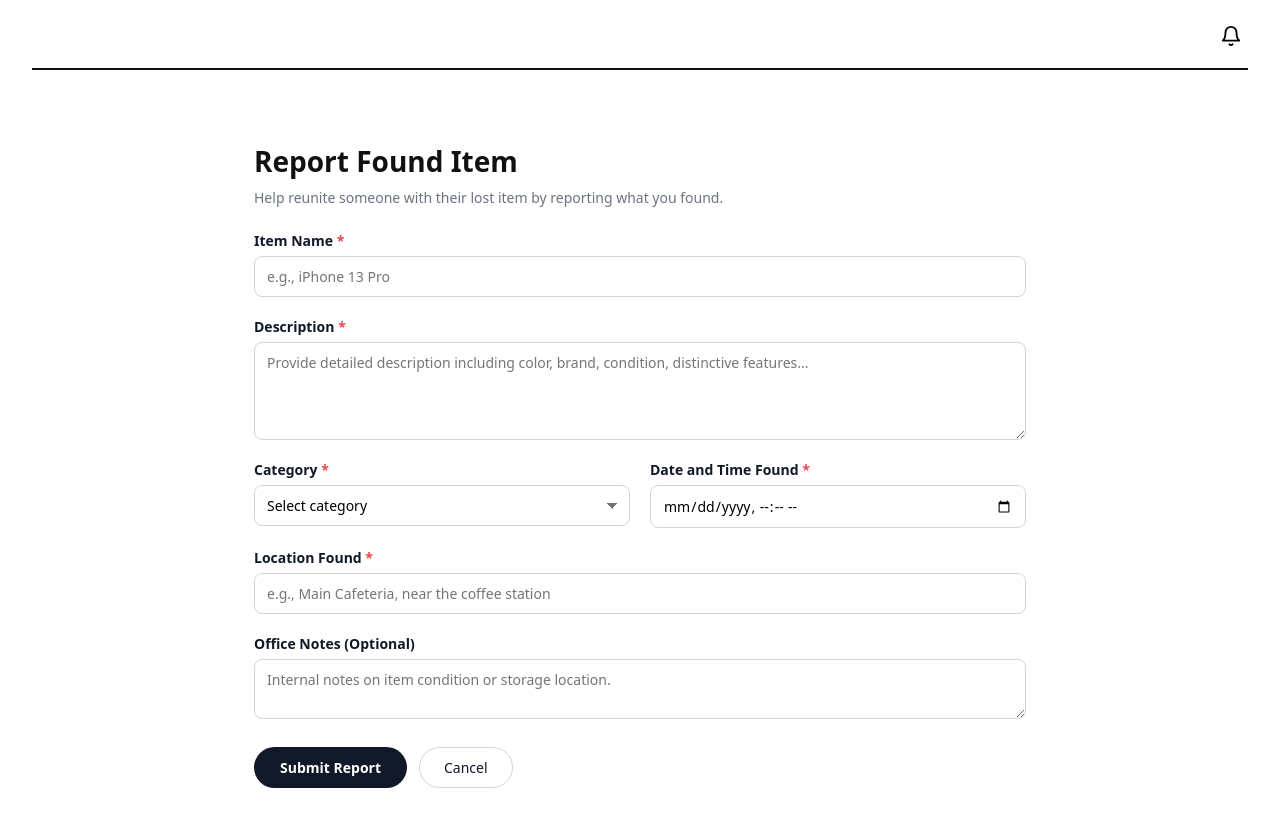
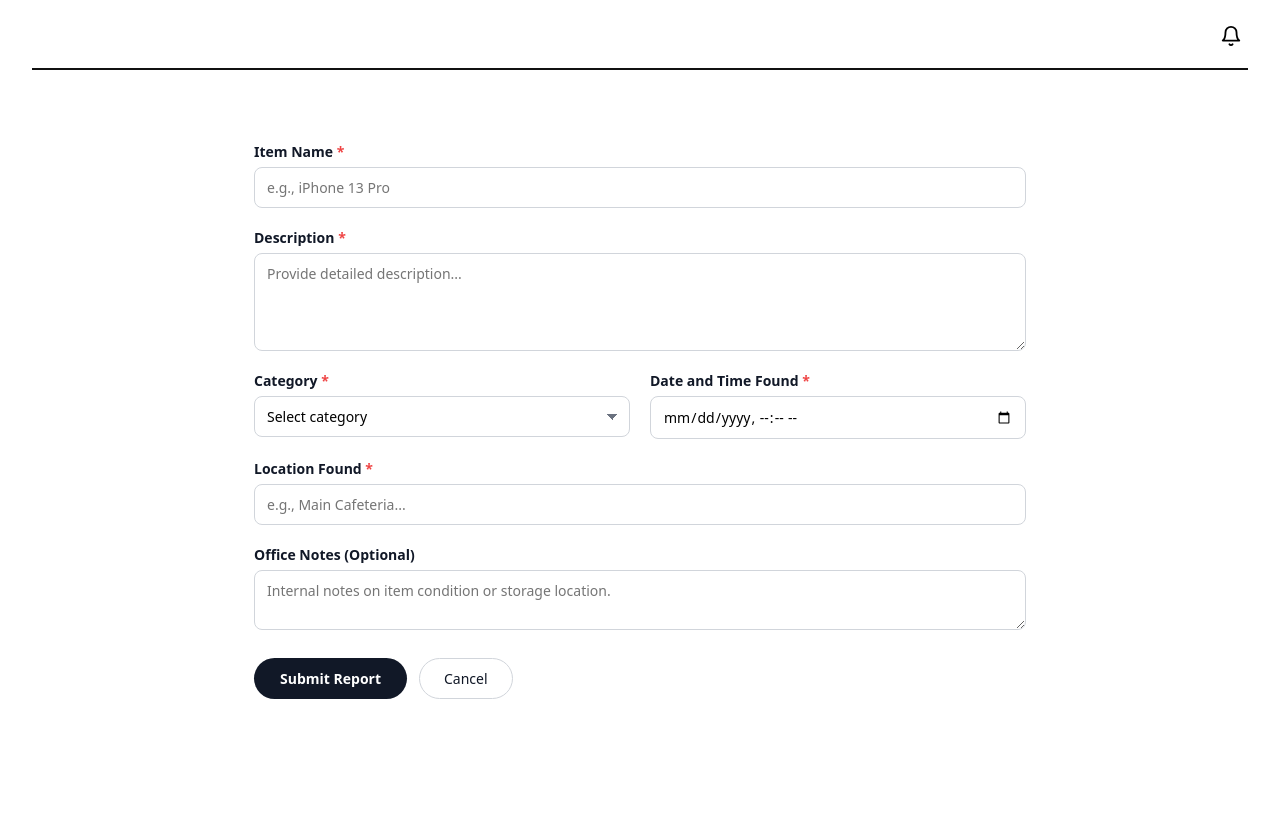
Before and after one commit to natthidathe/Campus-Lost-and-Found-System, a React (Create React App) app in the folder client/: page /admin/report-found in a window 1280 px wide. Shown: the top 826 px of the page. After the commit the page ends 800 px from the top, so only its background shows below. Built offline with nearby package versions, Linux system fonts and the light colour scheme; what aws-amplify would draw is missing.

Commit message:
Report Found done

```diff
--- a/client/src/pages/admin/reportfound.js
+++ b/client/src/pages/admin/reportfound.js
@@ -3,26 +3,17 @@ import React, { useState } from "react";
 import ClientLayout from "./AdminLayout1";
 import "../../css/admin.css";
 
-// --- NOTE: Replace the placeholder below with the Staff/Admin Auth Token logic ---
-// This token is required by the API Gateway to grant access to this endpoint.
-const getAuthToken = () => {
-  // *** PLACEHOLDER: Implementation depends on Cognito setup ***
-  // e.g., return localStorage.getItem('idToken');
-  return "YOUR_STAFF_ADMIN_JWT_TOKEN";
-};
-// --- End Auth Placeholder ---
-
-// Define the live API endpoint URL
-const API_URL = "https://ptd263g5s5.execute-api.us-east-1.amazonaws.com/ItemFound";
+// The API URL should be pointing to the public endpoint
+const API_URL = "https://ptd263g5s5.execute-api.us-east-1.amazonaws.com/ItemFound/items/found";
 
 
 function ReportFound() {
   const [itemName, setItemName] = useState("");
   const [description, setDescription] = useState("");
   const [category, setCategory] = useState("");
-  const [dateFound, setDateFound] = useState(""); // Corrected name for backend
-  const [location, setLocation] = useState(""); // Corrected name for backend
-  const [officeNotes, setOfficeNotes] = useState(""); // Added for comprehensive backend submission
+  const [dateFound, setDateFound] = useState("");
+  const [location, setLocation] = useState("");
+  const [officeNotes, setOfficeNotes] = useState("");
   const [isSubmitting, setIsSubmitting] = useState(false);
 
 
@@ -30,47 +21,40 @@ function ReportFound() {
     e.preventDefault();
     setIsSubmitting(true);
 
-    // 1. Prepare data payload
+    // --- REMOVED TOKEN LOGIC AND CHECK FOR PUBLIC ACCESS ---
+
+    // ⭐ FIX: Add the hardcoded userId to the submissionData payload
     const submissionData = {
       itemName,
       description,
       category,
-      dateFound,
-      location,
       officeNotes,
-      // ImageS3Key is intentionally omitted as per the new requirement.
+      dateTimeLost: dateFound,
+      locationLost: location,
+
+      // CRITICAL FIX: Providing the required field in the body
+      userId: "admin"
     };
 
-    // 2. Get Auth Token
-    const authToken = getAuthToken();
-    if (!authToken) {
-        alert("Authentication error: Staff token not found.");
-        setIsSubmitting(false);
-        return;
-    }
-
-
     try {
-      // 3. Send POST request to the deployed API
       const response = await fetch(API_URL, {
         method: "POST",
         headers: {
           "Content-Type": "application/json",
-          "Authorization": `Bearer ${authToken}`,
+          // Authorization header is removed for public access
         },
         body: JSON.stringify(submissionData),
       });
 
       const result = await response.json();
 
-      // 4. Handle Response
       if (response.ok) {
-        alert(`SUCCESS! Item reported with ID: ${result.itemId}`);
+        const uniqueId = result.item ? result.item.PK : 'Unknown ID';
+        alert(`SUCCESS! Item reported with ID: ${uniqueId}`);
         // Clear form after successful submission
-        setItemName(''); setDescription(''); setCategory(''); setDateFound(''); setLocation(''); setOfficeNotes('');
+        setItemName(""); setDescription(""); setCategory(""); setDateFound(""); setLocation(""); setOfficeNotes("");
       } else {
         alert(`Submission Failed: ${result.message || response.statusText}`);
-        console.error("Submission error:", result);
       }
     } catch (error) {
       console.error("Network or Fetch Error:", error);
@@ -89,14 +73,7 @@ function ReportFound() {
   return (
     <ClientLayout>
       <div className="rf-container">
-        {/* Header */}
-        <div className="rf-header">
-          <h1 className="rf-title">Report Found Item</h1>
-          <p className="rf-subtitle">
-            Help reunite someone with their lost item by reporting what you
-            found.
-          </p>
-        </div>
+        {/* Header content... */}
 
         {/* Form */}
         <form className="rf-form" onSubmit={handleSubmit}>
@@ -121,7 +98,7 @@ function ReportFound() {
             </label>
             <textarea
               className="rf-textarea"
-              placeholder="Provide detailed description including color, brand, condition, distinctive features..."
+              placeholder="Provide detailed description..."
               rows={4}
               value={description}
               onChange={(e) => setDescription(e.target.value)}
@@ -161,7 +138,6 @@ function ReportFound() {
                 <input
                   type="datetime-local"
                   className="rf-input"
-                  // Note: The value and setter here must be updated to use the corrected state names (dateFound)
                   value={dateFound}
                   onChange={(e) => setDateFound(e.target.value)}
                   required
@@ -177,15 +153,14 @@ function ReportFound() {
             </label>
             <input
               className="rf-input"
-              placeholder="e.g., Main Cafeteria, near the coffee station"
-              // Note: The value and setter here must be updated to use the corrected state names (location)
+              placeholder="e.g., Main Cafeteria..."
               value={location}
               onChange={(e) => setLocation(e.target.value)}
               required
             />
           </div>
 
-          {/* Office Notes (Optional, for staff documentation) */}
+          {/* Office Notes (for staff documentation) */}
           <div className="rf-group">
             <label className="rf-label">Office Notes (Optional)</label>
             <textarea
@@ -203,7 +178,7 @@ function ReportFound() {
             <button
               type="submit"
               className="rf-btn rf-btn-primary"
-              disabled={isSubmitting} // Disable button while submitting
+              disabled={isSubmitting}
             >
               {isSubmitting ? "Submitting..." : "Submit Report"}
             </button>
```
